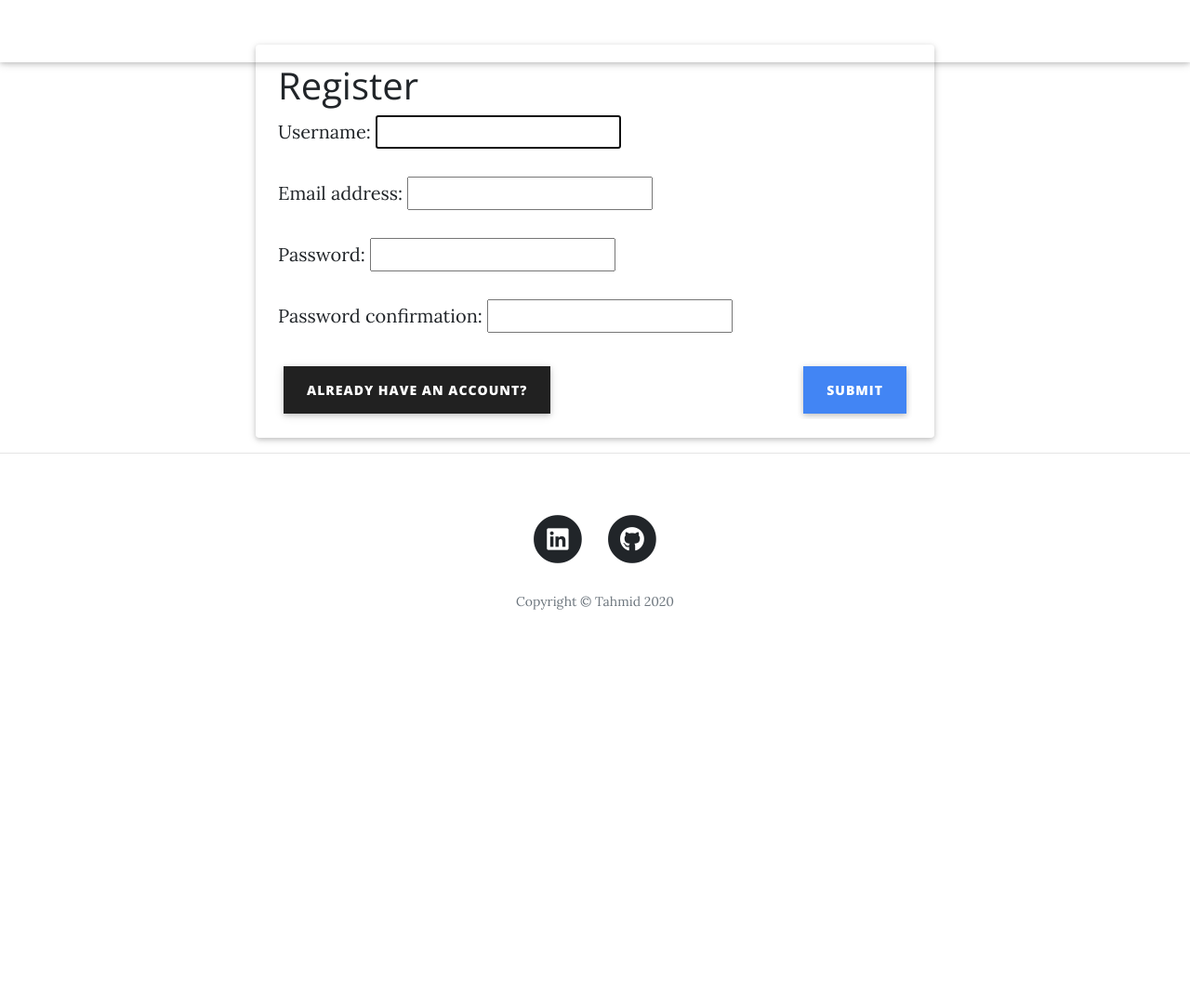
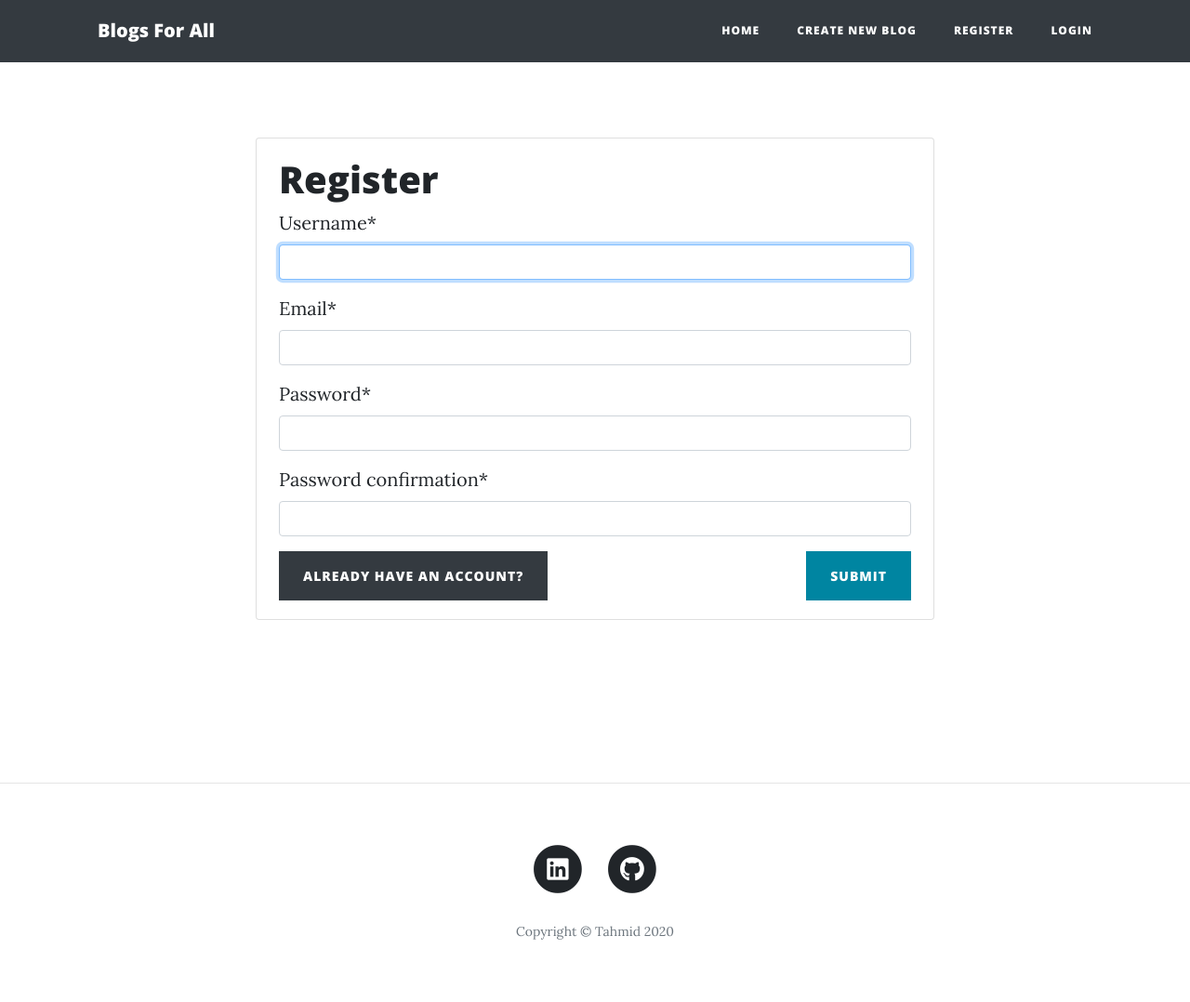
Before and after one commit to Tahmid2000/blog_project, a Django app: page /blogs/author/register/ in a window 1280 px wide. Shown: the whole page at 93% size. Before the commit the page ends 656 px from the top, so only its background shows below. Run offline with Django 3.2, Linux system fonts and the light colour scheme; some libraries are stand-ins or nearby versions.

```diff
--- a/blog_project/urls.py
+++ b/blog_project/urls.py
@@ -16,8 +16,15 @@ Including another URLconf
 from django.contrib import admin
 from django.urls import path, include
 import blogs.views
+""" from django.conf import settings  # add this
+from django.conf.urls.static import static  # add this """
 urlpatterns = [
     path('admin/', admin.site.urls),
     path('', blogs.views.HomeView.as_view(), name="home"),
     path('blogs/', include('blogs.urls'), name='blogs')
 ]
+
+""" if settings.DEBUG:  # add this
+    urlpatterns += static(settings.MEDIA_URL,
+                          document_root=settings.MEDIA_ROOT)
+ """
--- a/blogs/forms.py
+++ b/blogs/forms.py
@@ -7,6 +7,14 @@ from django.contrib.auth.forms import UserCreationForm
 
 
 class UserForm(UserCreationForm):
+    email = forms.EmailField(required=True)
+
+    def __init__(self, *args, **kwargs):
+        super(UserForm, self).__init__(*args, **kwargs)
+
+        for fieldname in ['username', 'password1', 'password2']:
+            self.fields[fieldname].help_text = None
+
     class Meta:
         model = User
         fields = ['username', 'email', 'password1', 'password2']
--- a/blogs/templates/blogs/home.html
+++ b/blogs/templates/blogs/home.html
@@ -22,8 +22,10 @@
   </header>
 
   {% for message in messages %}
-    <div class="alert alert-primary" role="alert">
-      {{message}}
+    <div class="container">
+      <div class="alert alert-primary" role="alert">
+        {{message}}
+      </div>
     </div>
   {% endfor %}
   <!-- Main Content -->
--- a/blogs/templates/registration/register.html
+++ b/blogs/templates/registration/register.html
@@ -1,9 +1,46 @@
 {% extends 'blogs/base.html' %}
 {% block extra_css %}
-    <link href="https://cdnjs.cloudflare.com/ajax/libs/mdbootstrap/4.19.1/css/mdb.min.css" rel="stylesheet">
 {% endblock extra_css %}
 {% block header_body %}
- <div class="container pt-5">
+{% load crispy_forms_tags %}
+<nav class="navbar navbar-expand-lg navbar-light bg-dark fixed-top" id="mainNav">
+    <div class="container">
+      <a class="navbar-brand" href="{% url 'blogs:home' %}">Blogs For All</a>
+      <button class="navbar-toggler navbar-toggler-right" type="button" data-toggle="collapse" data-target="#navbarResponsive" aria-controls="navbarResponsive" aria-expanded="false" aria-label="Toggle navigation">
+        Menu
+        <i class="fas fa-bars"></i>
+      </button>
+      <div class="collapse navbar-collapse" id="navbarResponsive">
+        <ul class="navbar-nav ml-auto">
+          <li class="nav-item">
+            <a class="nav-link" href="{% url 'blogs:home' %}">Home</a>
+          </li>
+
+          <li class="nav-item">
+            <a class="nav-link" href="{% url 'blogs:blog-add' %}">Create New Blog</a>
+          </li>
+
+          {% if user.is_authenticated %}
+            <li class="nav-item">
+              <a class="nav-link" href="{% url 'blogs:profile' %}">Your Profile/Blogs</a>
+            </li>
+            <li class="nav-item">
+              <a class="nav-link" href="{% url 'blogs:logout' %}">Logout</a>
+            </li>
+          {% else %}
+            <li class="nav-item">
+              <a class="nav-link" href="{% url 'blogs:register' %}">Register</a>
+            </li>
+            <li class="nav-item">
+              <a class="nav-link" href="{% url 'blogs:login' %}">Login</a>
+            </li>
+          {% endif %}
+        </ul>
+      </div>
+    </div>
+  </nav>
+
+ <div class="container pt-5" style="margin-top: 100px; margin-bottom: 175px;">
     <div class="row">
       <div class="col-lg-8 col-md-10 mx-auto">
         <div class="card">
@@ -11,13 +48,8 @@
                 <h1>Register</h1>
                 <form action="" method="POST">
                     {% csrf_token %}
-                    {% for field in form %}
-                        {{field.label}}:
-                        {{field}}
-                        <br>
-                        <br>
-                    {% endfor %}
-                    {{form.errors}}
+                    {{form|crispy}}
+                    {% comment %} {{form.errors}} {% endcomment %}
                     <div class="row">
                         <div class="col-sm-6">
                             <a href="{% url 'blogs:login' %}" class="btn btn-dark">Already have an account?</a>
@@ -28,7 +60,6 @@
                             </div>
                         </div>
                     </div>
-
                 </form>
             </div>
         </div>
```
Also changed, not shown: blog_project/settings.py (+10 -4 lines), blogs/templates/blogs/index.html (+20 -0 lines), blogs/templates/blogs/profile.html (+19 -0 lines), blogs/templates/registration/login.html (+41 -10 lines).
